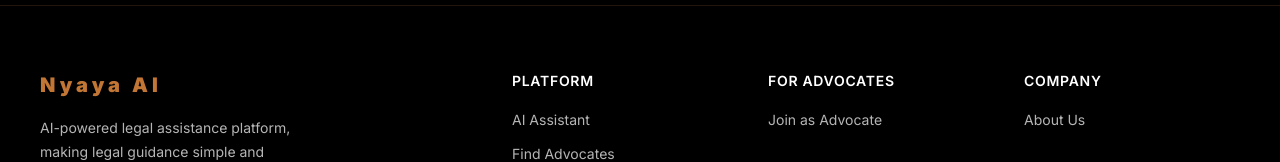
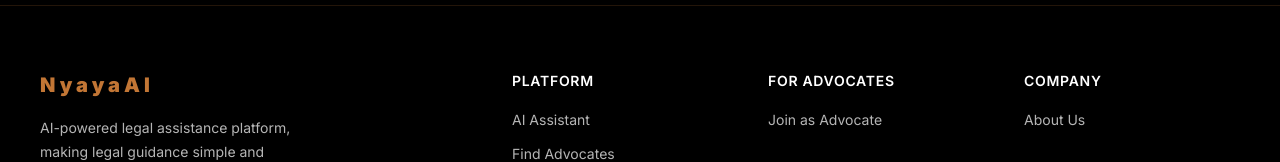
Before and after one commit to Pragitya02/legal-ai, a React (Vite) app: page / in a window 1280 px wide. Shown: the part 4160-4322 px from the top of the page. Built offline with nearby package versions, Linux system fonts and the light colour scheme; no server answers.

Commit message:
fix: resolve Google OAuth client ID configuration

```diff
--- a/src/components/layout/Navbar.tsx
+++ b/src/components/layout/Navbar.tsx
@@ -97,7 +97,7 @@
 
           <Link
             to="/"
-            aria-label="NyayaAI Home"
+            aria-label="Nyaya AI Home"
             style={{
               textDecoration: 'none',
               display: 'flex',
--- a/src/pages/Landing.tsx
+++ b/src/pages/Landing.tsx
@@ -1364,7 +1364,7 @@
 
                 }}>
 
-                  Nyaya AI
+                  NyayaAI
 
                 </span>
 
```
